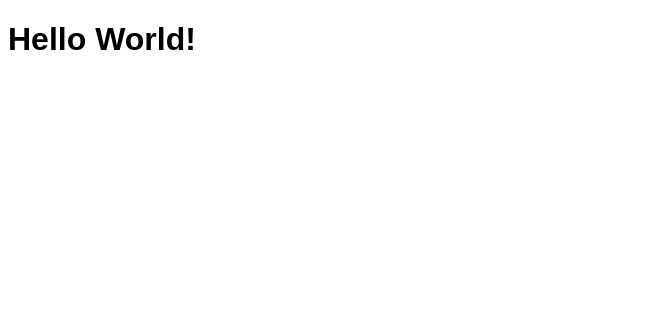
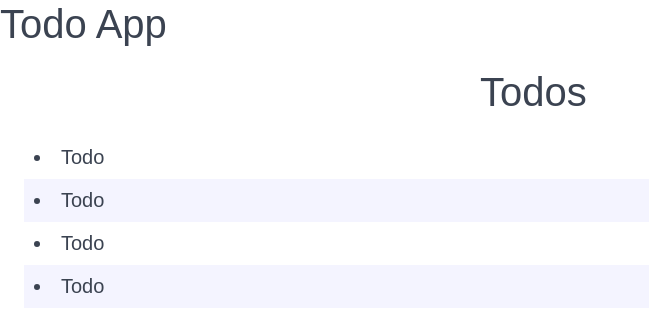
Before and after one commit to lyn-ho/electron-todo, an Electron app: page index.html in a window 1280 px wide. Shown: the whole page, without its empty margins (0-649 px from the left). Drawn offline with nearby package versions, Linux system fonts and the light colour scheme.

Commit message:
Add design.

```diff
--- a/index.html
+++ b/index.html
@@ -3,13 +3,28 @@
   <head>
     <meta charset="UTF-8" />
     <title>Document</title>
-    <style>
-      body {
-        font: caption;
-      }
-    </style>
+    <link
+      rel="stylesheet"
+      href="./node_modules/spectre.css/dist/spectre.min.css"
+    />
+    <link rel="stylesheet" href="style.css" />
   </head>
   <body>
-    <h1>Hello World!</h1>
+    <h1>Todo App</h1>
+    <div class="container">
+      <div class="columns">
+        <div class="column col-10">
+          <h1 class="text-center">Todos</h1>
+          <ul>
+            <li class="todo-item">Todo</li>
+            <li class="todo-item">Todo</li>
+            <li class="todo-item">Todo</li>
+            <li class="todo-item">Todo</li>
+          </ul>
+        </div>
+      </div>
+    </div>
+
+    <script src="./renderer.js"></script>
   </body>
 </html>
--- /dev/null
+++ b/style.css
@@ -0,0 +1,19 @@
+body {
+  font: caption;
+}
+
+.todo-item {
+  background: none;
+  padding: 0.5rem;
+  margin: 0;
+  cursor: pointer;
+  font-size: 1rem;
+}
+
+.todo-item:nth-child(even) {
+  background: #f4f4ff;
+}
+
+.todo-item:hover {
+  background: #d8d8d8;
+}
```
Also changed, not shown: add.html (added, +34 -0 lines), main.js (+9 -0 lines), package.json (line endings or trailing spaces), renderer.js (added).
